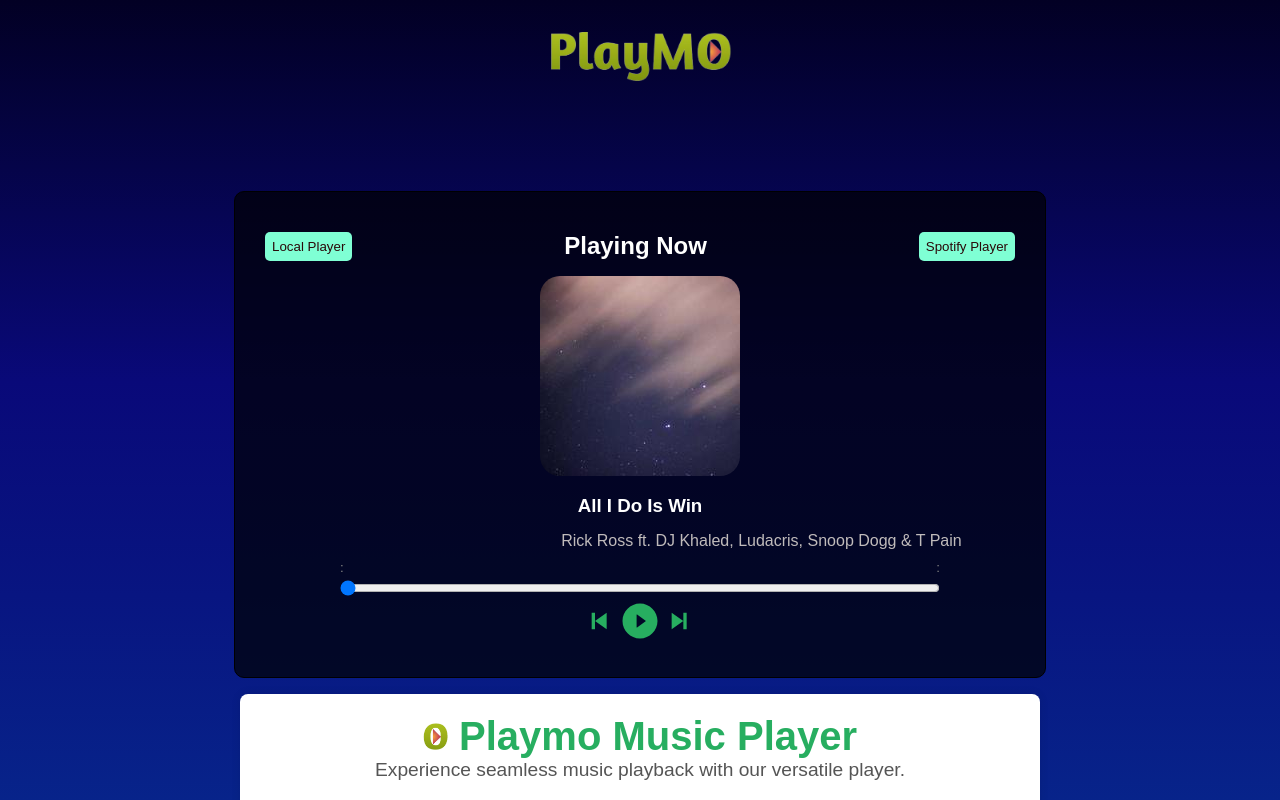
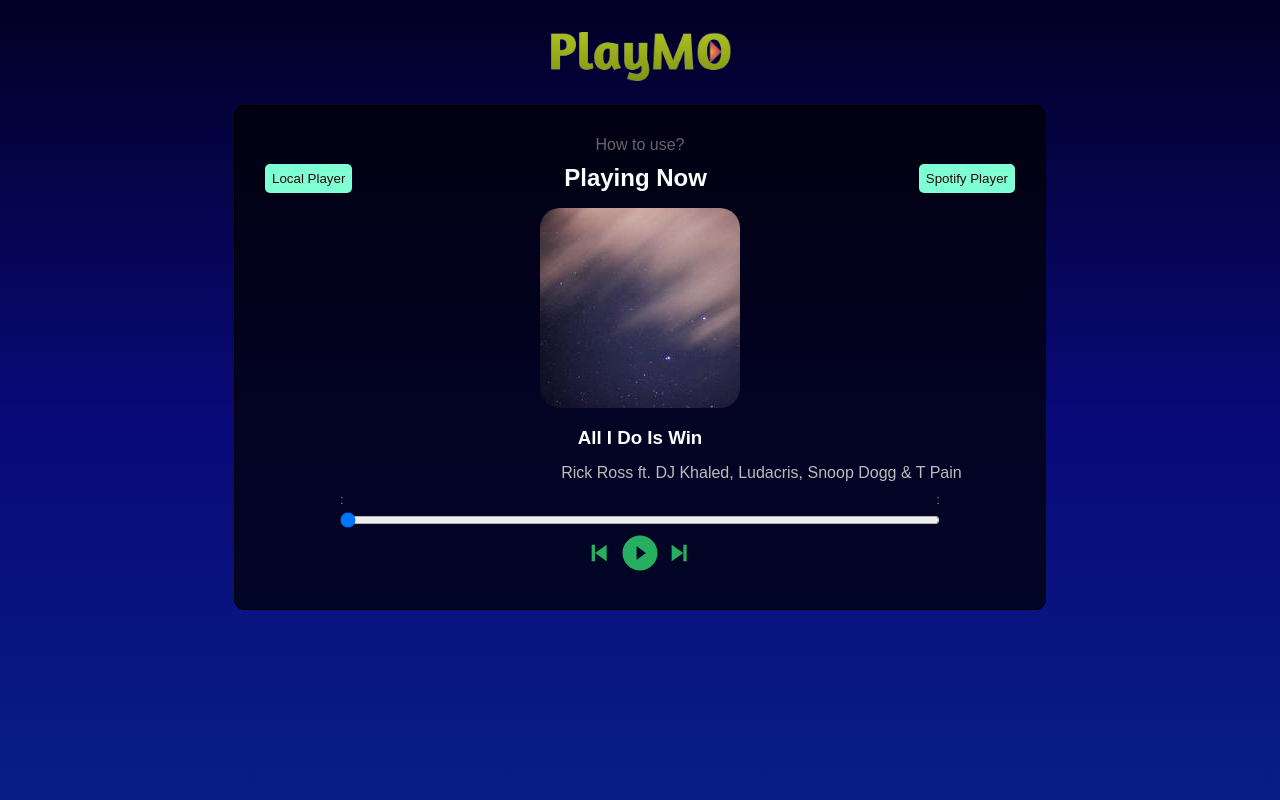
Before and after one commit to MichaelOmoniyi/playmo, a React (Vite) app: page / in a window 1280 px wide. Shown: the top 800 px of the page. Built offline with nearby package versions, Linux system fonts and the light colour scheme; no server answers.

Commit message:
How to use link implemented

```diff
--- a/src/App.css
+++ b/src/App.css
@@ -31,7 +31,7 @@ body {
 }
 
 .logo {
-  height: 6em;
+  height: 4em;
   padding: 1.5em;
   will-change: filter;
   transition: filter 300ms;
@@ -43,6 +43,11 @@ body {
 
 .logo.react:hover {
   filter: drop-shadow(0 0 2em #61dafbaa);
+}
+
+.main {
+  /* width: 100%; */
+  height: 100vh;
 }
 
 .header {
@@ -60,7 +65,7 @@ body {
   /* width: auto; */
   height: auto;
   margin: auto;
-  margin-top: 70px;
+  /* margin-top: 5px; */
 }
 
 @keyframes logo-spin {
--- a/src/App.jsx
+++ b/src/App.jsx
@@ -6,6 +6,7 @@ import "./App.css";
 export default function App() {
   return (
     <div className="App">
+      <div className="main">
         <div className="header">
           <header>
             <a href="/">
@@ -16,6 +17,7 @@ export default function App() {
         <div className="music-dash">
           <Player />
         </div>
+      </div>
 
       <div>
         <AboutPage />
--- a/src/component/Player.jsx
+++ b/src/component/Player.jsx
@@ -63,6 +63,10 @@ export default function Player() {
 
   return (
     <div className="component">
+      <a
+        href="https://www.youtube.com/watch?v=C_m_9X3-WpQ"
+        className="toUse"
+      >How to use?</a>
       <div className="tabs">
         <button
           className={`tab ${activeTab === "local" ? "active" : ""}`}
```
Lines whose indentation alone changed are shown as unchanged.
